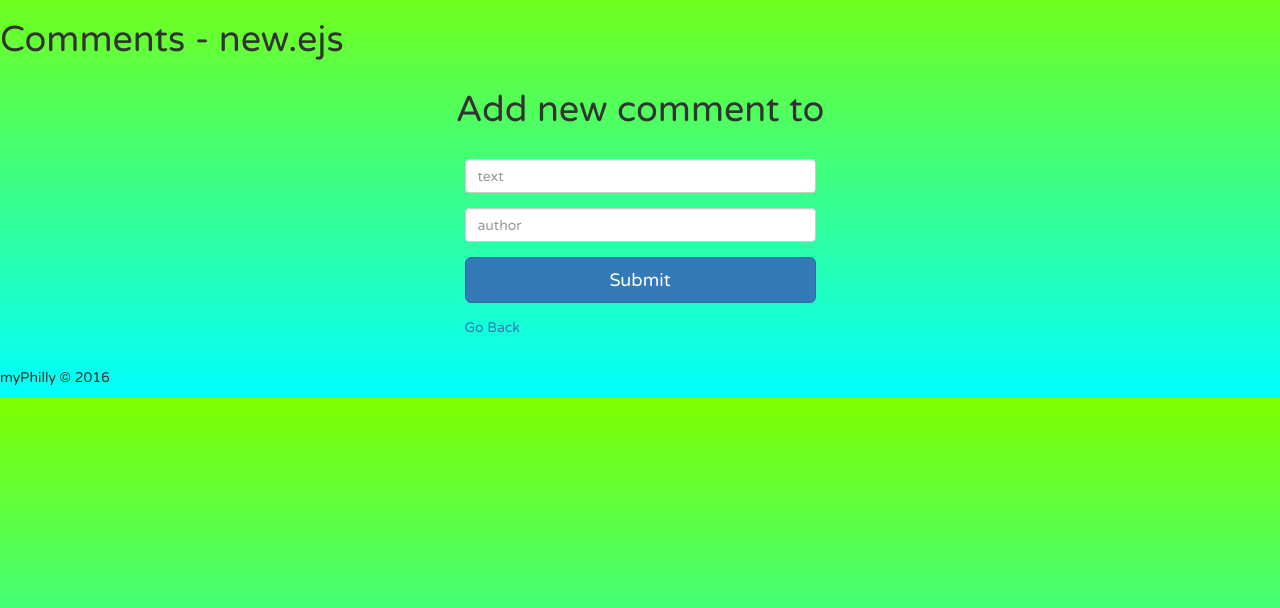
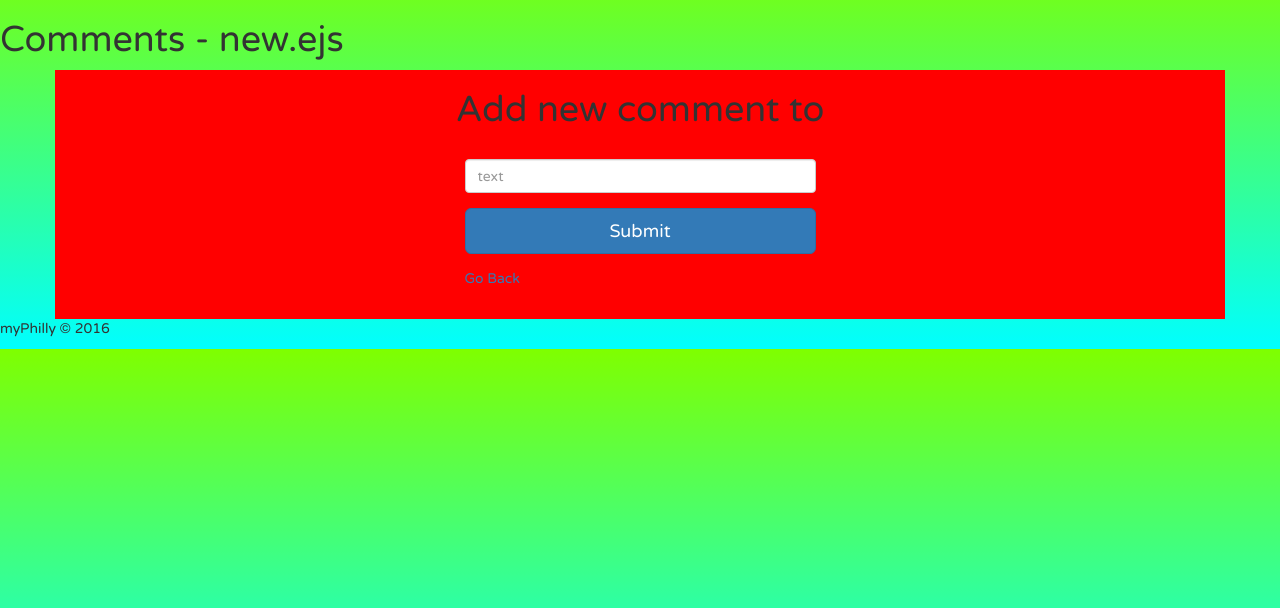
Before and after one commit to TrevorPawlewicz/myPhilly, a Node project: template views/comments/new.ejs in a window 1280 px wide. Shown: the part 52-660 px from the top of the page. Run offline with Node 20 templates, Linux system fonts and the light colour scheme; the template is opened without the code that fills it, so the values that code supplies are empty; some libraries are stand-ins or nearby versions.

Commit message:
associated comments with users

```diff
--- a/app.js
+++ b/app.js
@@ -24,7 +24,7 @@ app.set("view engine", "ejs");
 // __dirname is the directory the app.js live in
 app.use(express.static(__dirname + "/public")); //points Express to public folder
 
-seedDB(); // call function to seed data
+//seedDB(); // call function to seed data
 
 // PASSPORT Config: -----------------------------------------------------------
 app.use(require("express-session")({
--- a/public/stylesheets/main.css
+++ b/public/stylesheets/main.css
@@ -15,3 +15,15 @@ body {
 .thumbnail .caption-full {
     padding: 8px;
 }
+
+
+
+
+
+
+
+
+
+#comments-new {
+    background: red;
+}
--- a/views/bars/show.ejs
+++ b/views/bars/show.ejs
@@ -38,7 +38,7 @@
                 <% bar.comments.forEach(function(comment){ %>
                     <div class="row">
                         <div class="col-md-12">
-                            <strong><%= comment.author %></strong>
+                            <strong><%= comment.author.username %></strong>
                             <span class="pull-right">10 days ago</span>
                             <p>
                                 <%= comment.text %>
--- a/views/comments/new.ejs
+++ b/views/comments/new.ejs
@@ -3,7 +3,7 @@
 
 <h1>Comments - new.ejs</h1>
 
-<div class="container">
+<div id="comments-new" class="container">
     <div class="row">
         <h1 style="text-align: center;">Add new comment to <%= bar.name %></h1>
 
@@ -12,9 +12,6 @@
 
                 <div class="form-group">
                     <input class="form-control" type="text" name="comment[text]" placeholder="text">
-                </div>
-                <div class="form-group">
-                    <input class="form-control" type="text" name="comment[author]" placeholder="author">
                 </div>
 
                 <div class="form-group">
--- a/views/partials/header.ejs
+++ b/views/partials/header.ejs
@@ -6,8 +6,8 @@
     <link rel="stylesheet" href="https://maxcdn.bootstrapcdn.com/bootstrap/3.3.7/css/bootstrap.min.css">
     <link rel="stylesheet" href="https://cdnjs.cloudflare.com/ajax/libs/font-awesome/4.6.3/css/font-awesome.min.css">
     <link rel="stylesheet" href="https://fonts.googleapis.com/css?family=Monoton|Bangers|Quicksand|Varela+Round">
-    <link rel="stylesheet" href="./stylesheets/animate.css">
-    <link rel="stylesheet" href="./stylesheets/main.css">
+    <link rel="stylesheet" href="../stylesheets/animate.css">
+    <link rel="stylesheet" href="../stylesheets/main.css">
 </head>
 
 <body>
@@ -24,7 +24,9 @@
                         <li><a href="/login">Login</a></li>
                         <li><a href="/register">Sign Up</a></li>
                     <% } else { %>
-                        <li>Signed in as <%= currentUser.username %></li>
+                        <li>
+                            <a href="#">Signed in as <%= currentUser.username %></a>
+                        </li>
                         <li><a href="/logout">Logout</a></li>
                     <% } %>
 
```
Also changed, not shown: models/comment.js (+9 -1 lines), routes/comments.js (+6 -3 lines).
